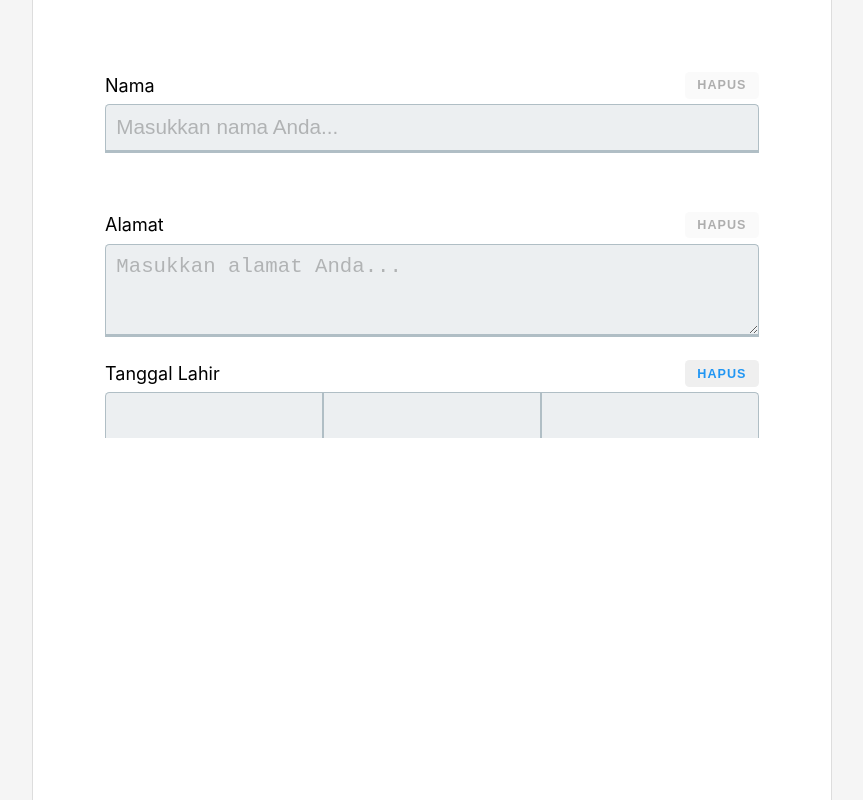
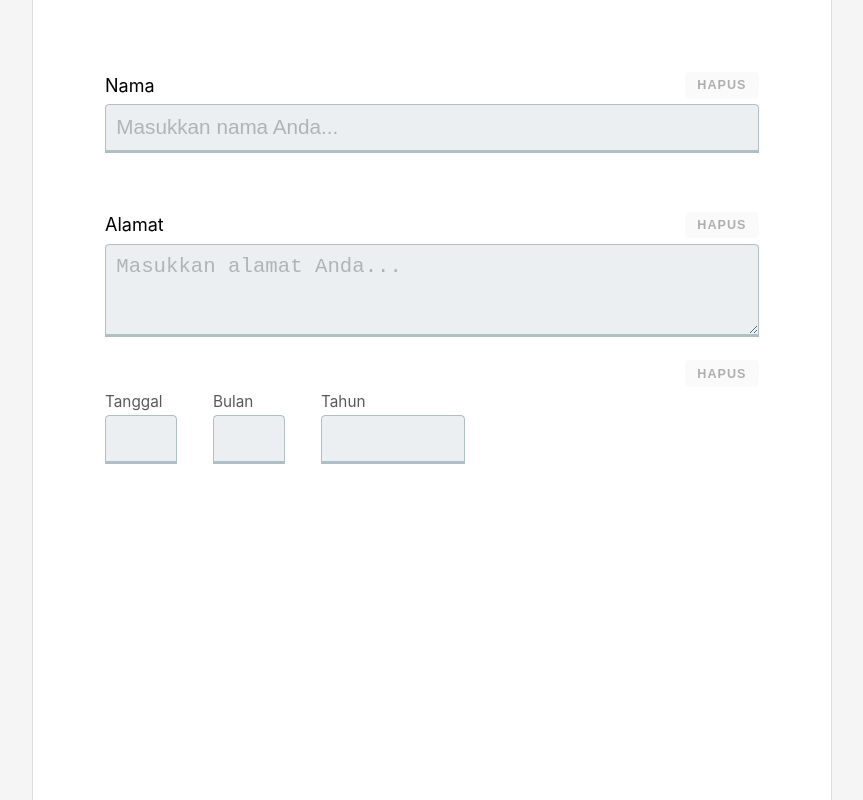
Before and after one commit to adrianpdm/JFE_ITDEV, a Vue app: page / in a window 1280 px wide. Shown: the whole page, without its empty margins (208-1071 px from the left). Built offline with nearby package versions, Linux system fonts and the light colour scheme.

Commit message:
add label and hint to each input field

```diff
--- a/src/components/XDateInput.vue
+++ b/src/components/XDateInput.vue
@@ -11,21 +11,51 @@
       </button>
     </div>
     <div class="x-date-input__inputs">
+      <label class="x-date-input__input-label">
+        Tanggal
+      </label>
       <input role="date-input"
+             name="date"
              class="x-base__input"
              type="number"
-             :min="1"
-             :max="31">
+             min="1"
+             max="31"
+             v-model="mDate"
+             v-on="inputElementListeners"
+             style="width: 72px;">
+      <XInputHint :height="3"
+                  :active="isFocused.date"
+                  :error="!!errorMsg" />
+      <label class="x-date-input__input-label">
+        Bulan
+      </label>
       <input role="month-input"
+             name="month"
              class="x-base__input"
              type="number"
-             :min="1"
-             :max="12">
+             min="1"
+             max="12"
+             v-model="mMonth"
+             v-on="inputElementListeners"
+             style="width: 72px;">
+      <XInputHint :height="3"
+                  :active="isFocused.month"
+                  :error="!!errorMsg" />
+      <label class="x-date-input__input-label">
+        Tahun
+      </label>
       <input role="year-input"
+             name="year"
              class="x-base__input"
-             type="text"
-             :min="4"
-             :max="4">
+             type="number"
+             min="1900"
+             max="currentYear"
+             v-model="mYear"
+             v-on="inputElementListeners"
+             style="width: 144px;">
+      <XInputHint :height="3"
+                  :active="isFocused.year"
+                  :error="!!errorMsg" />
     </div>
     <p class="x-date-input__hint"
        :active="errorMsg">
@@ -36,22 +66,21 @@
 
 <script>
 export default {
+  components: {
+    XInputHint: () => import("./XInputHint")
+  },
   props: {
-    label: {
-      type: String
-    },
     date: {
-      type: [String, Number]
+      type: [String, Number],
+      default: null
     },
     month: {
-      type: [String, Number]
+      type: [String, Number],
+      default: null
     },
     year: {
-      type: [String, Number]
-    },
-    placeholders: {
-      type: Object,
-      default: () => ({})
+      type: [String, Number],
+      default: null
     }
   },
   data() {
@@ -83,11 +112,39 @@ export default {
     )
   },
   computed: {
+    currentYear() {
+      return new Date().getFullYear()
+    },
     shouldButtonDisabled() {
-      return false
+      return [this.mDate, this.mMonth, this.mYear].every(val => !val)
+    },
+    inputElementListeners() {
+      return {
+        focus: this.onFocus,
+        blur: this.onBlur
+      }
     }
   },
   methods: {
+    validate() {
+      return true
+    },
+    onFocus(e) {
+      if (!e.target.name) {
+        console.error('input element must be named.')
+        return
+      }
+      this.isFocused[e.target.name] = true
+    },
+    onBlur(e) {
+      if (!e.target.name) {
+        console.error('input element must be named.')
+        return
+      }
+      if (this.validate()) {
+        this.isFocused[e.target.name] = false
+      }
+    },
     onClear() {
       this.mDate = null
       this.mMonth = null
@@ -112,17 +169,27 @@ export default {
   font-size: 1rem;
 
   &__inputs {
+    min-width: 0;
+    width: auto;
     display: grid;
-    grid-template-columns: repeat(3, 1fr);
+    grid-template-columns: repeat(3, minmax(min-content, max-content));
+    grid-template-rows: repeat(3, auto);
+    grid-auto-flow: column;
+    grid-gap: 0 2rem;
+
+    > .x-date-input__input-label {
+      opacity: 0.65;
+      font-size: 0.85em;
+      margin-bottom: 0.25em;
+    }
 
     > .x-base__input {
-      &:not(:last-child) {
-        border-top-right-radius: 0;
-      }
+      display: inline-block;
+      width: auto;
     }
 
     > .x-base__input + .x-base__input {
-      border-top-left-radius: 0;
+      margin-left: 1rem;
     }
   }
 }
```
